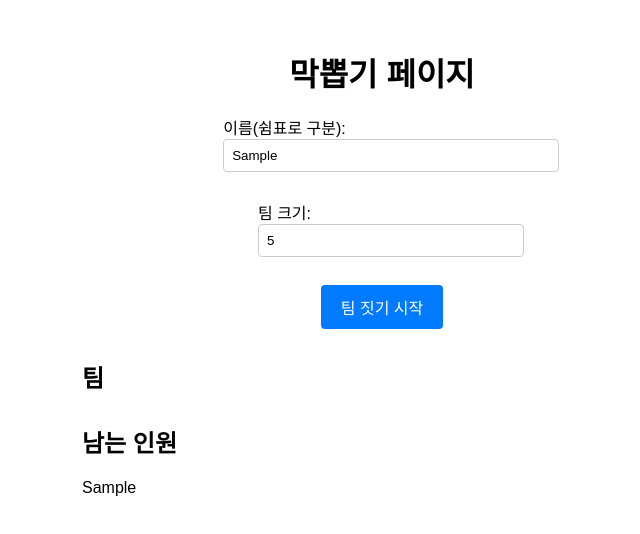
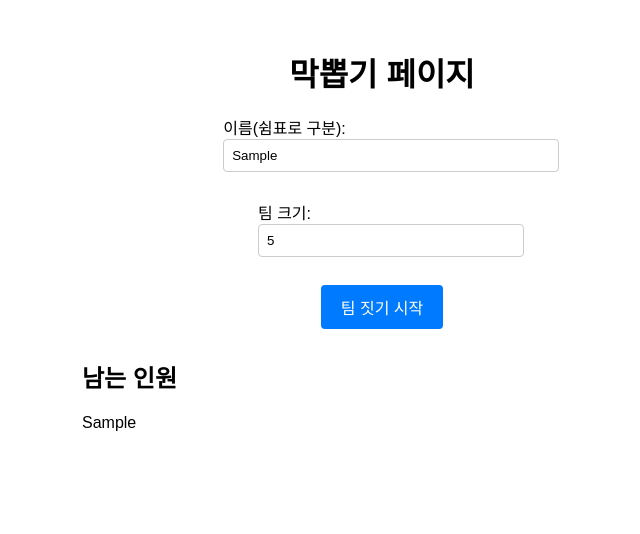
Before and after one commit to whdghks1/maserati_bowling_club, a Next.js app: page /mack in a window 1280 px wide. Both pictures are taken after typing "Sample", "5" into the empty fields and a click on the button "팀 짓기 시작". Shown: the top 534 px of the page, without its empty margins (258-898 px from the left). Built offline with nearby package versions, Linux system fonts and the light colour scheme.

Commit message:
막뽑기 페이지 남는인원 기능 개선

```diff
--- a/pages/mack.js
+++ b/pages/mack.js
@@ -94,7 +94,7 @@ export default function PairingPage() {
               </div>
             )}
 
-            {remainder.length > 0 && (
+            {pairs.length > 0 && (
               <div>
                 <h2 className={`${styles.sectionTitle} ${loading ? styles.blurred : ''}`}>팀</h2>
                 {pairs.map((pair, index) => (
@@ -102,6 +102,10 @@ export default function PairingPage() {
                     <p className={styles.pairText}>팀 {index + 1}: {pair.join(', ')}</p>
                   </div>
                 ))}
+              </div>
+            )}
+            {remainder.length > 0 && (
+              <div>
                 <div className={styles.pairSection}>
                   <h2 className={styles.sectionTitle}>남는 인원</h2>
                   <p className={styles.remainderText}>{remainder.join(', ')}</p>
```
Also changed, not shown: 1 other file (tests, documents, lock files or other folders).
